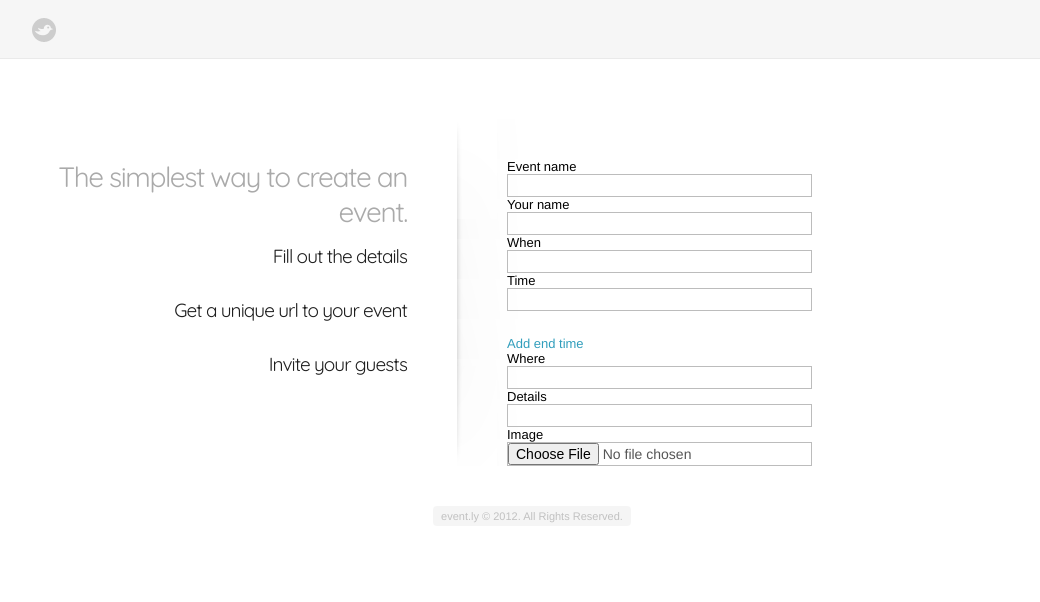
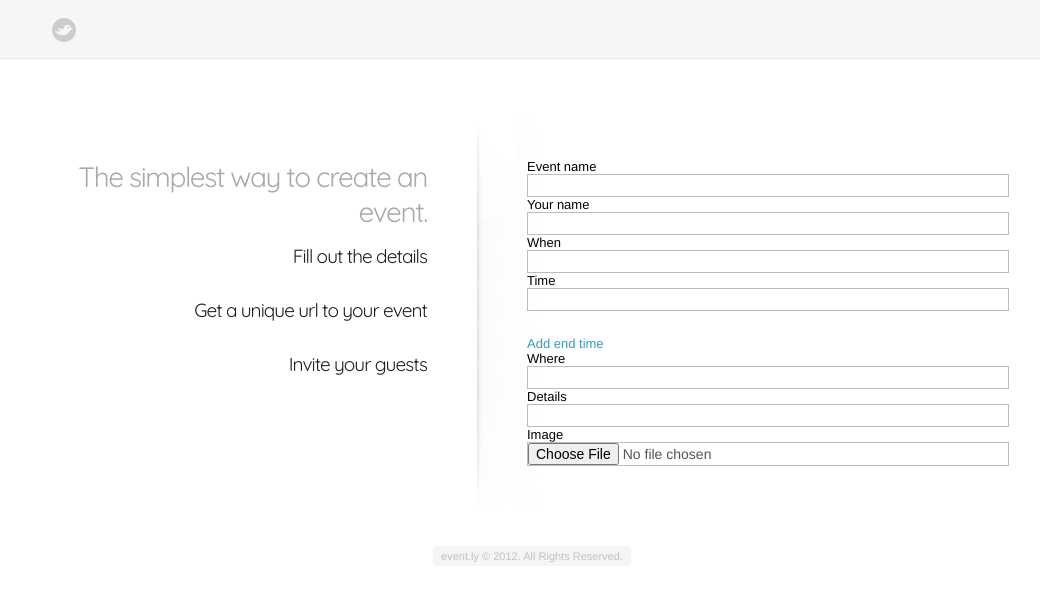
Before and after one commit to rasmusbergpalm/event.ly, a CakePHP app: the page made by app/View/Events/add.ctp in a window 1280 px wide. Shown: the top 602 px of the page, without its empty margins (108-1148 px from the left). Run offline with PHP 8.4 and a stand-in for CakePHP, Linux system fonts and the light colour scheme; the template is opened without the code that fills it, so the values that code supplies are empty; form fields are guessed from the names that the template uses; some libraries are stand-ins or nearby versions.

Commit message:
css crap

```diff
--- a/app/webroot/css/base.css
+++ b/app/webroot/css/base.css
@@ -35,14 +35,14 @@ body {
     background: #fff;
 }
 .container {
-    width: 1000px;
+    width: 960px;
     margin: 0 auto;
 }
 section #pages {
-    float: right;
-    width: 525px;
+    float: left;
+    width: 480px;
     background: transparent url('../img/light-page_shadow.png') repeat-y top left;
-    padding: 0px 0px 0px 50px;
+    padding: 40px 0px 0px 50px;
     position: relative;
 }
 section #pages .top_shadow,
@@ -62,9 +62,6 @@ section #pages .bottom_shadow {
 }
 section #pages div.page {
     display: none;
-    position: absolute;
-    top: 0px;
-    padding-top: 40px;
 }
 section #pages .content_box {
     padding-top: 15px;
```
